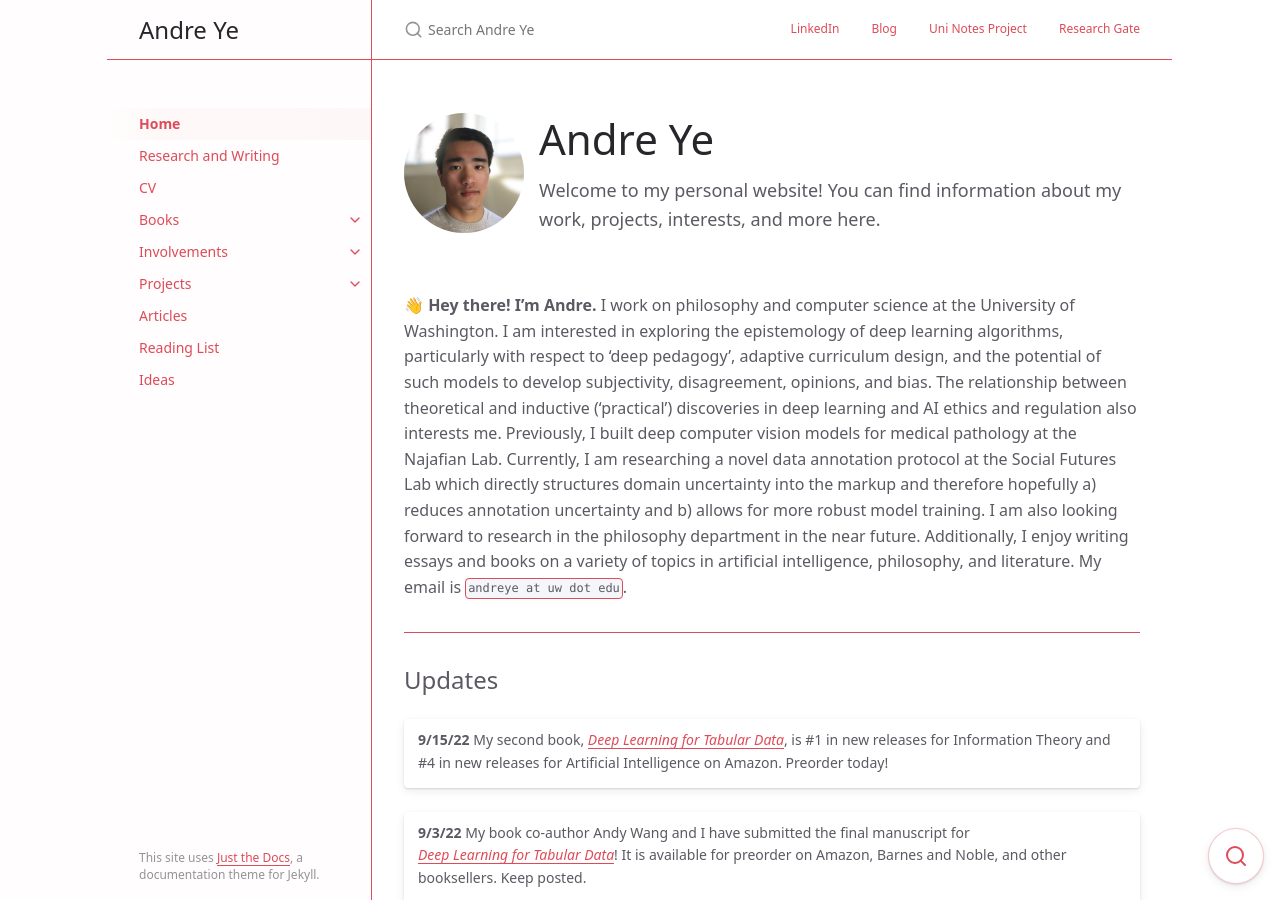
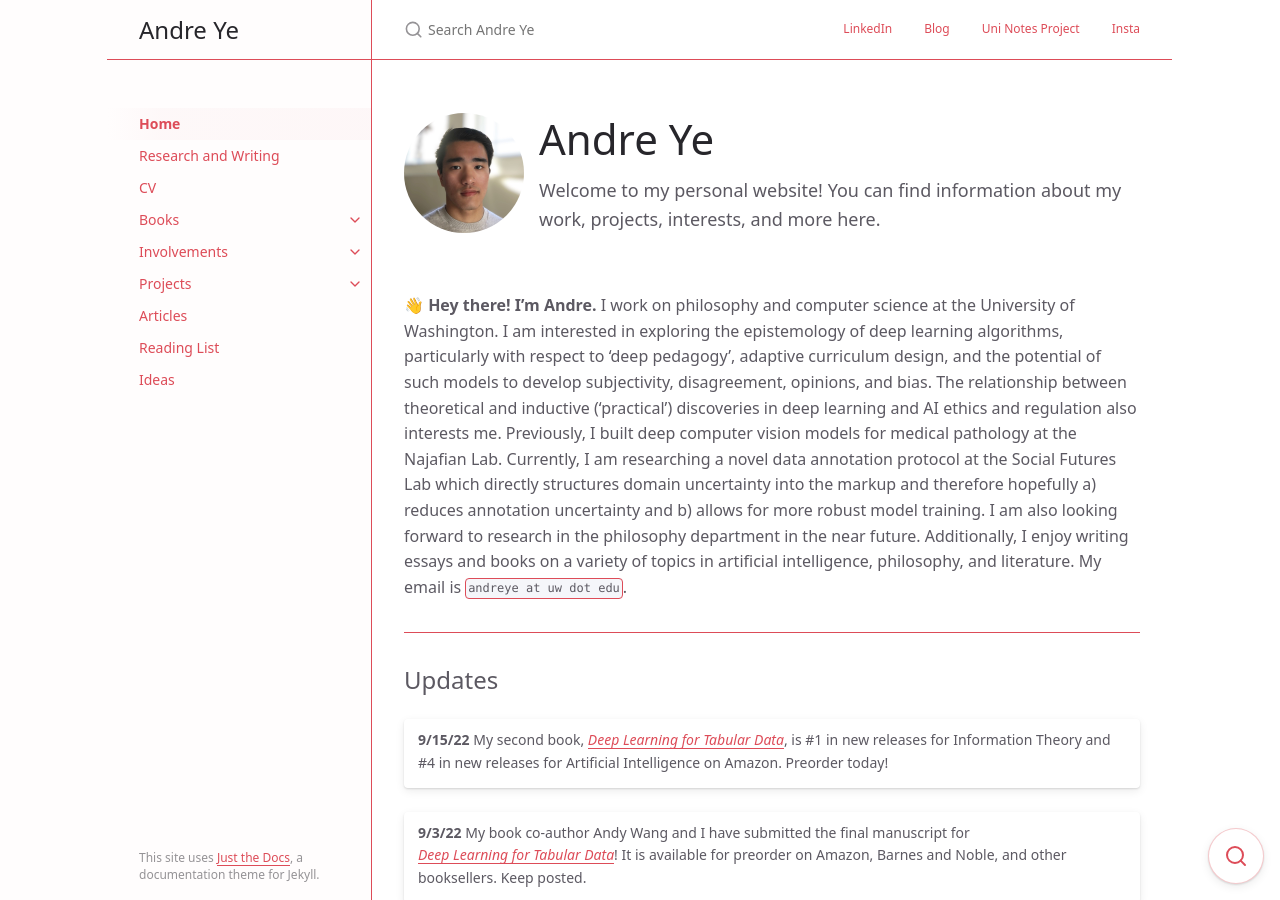
Before and after one commit to andre-ye/andre-ye.github.io-retired, a Jekyll site: the page built from index.md, in a window 1280 px wide and 900 px high. Built offline with Jekyll 4.4.1, drawn with Linux system fonts in a browser that asks for light colours; nearby versions of some CDN libraries.

Commit message:
Update _config.yml

```diff
--- a/_config.yml
+++ b/_config.yml
@@ -72,8 +72,10 @@ aux_links:
     - "https://andre-ye.medium.com"
   "Uni Notes Project":
     - "https://andre-ye.github.io/uni"
-  "Research Gate":
-    - "https://www.researchgate.net/scientific-contributions/Andre-Ye-2207570227"
+  "Insta":
+    - "https://www.instagram.com/andre.ye.0/"
+#   "Research Gate":
+#     - "https://www.researchgate.net/scientific-contributions/Andre-Ye-2207570227"
 
 # Makes Aux links open in a new tab. Default is false
 aux_links_new_tab: true
```
